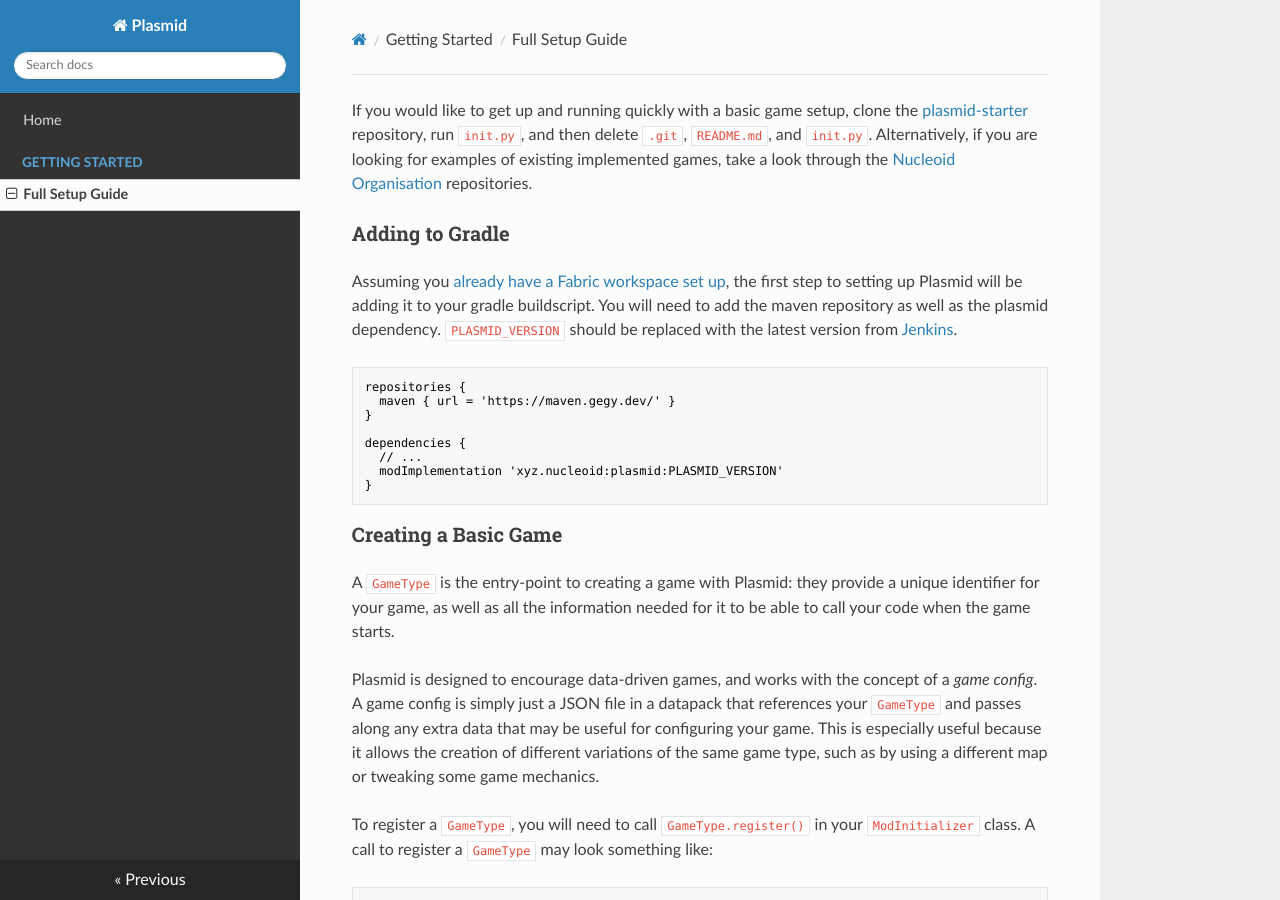
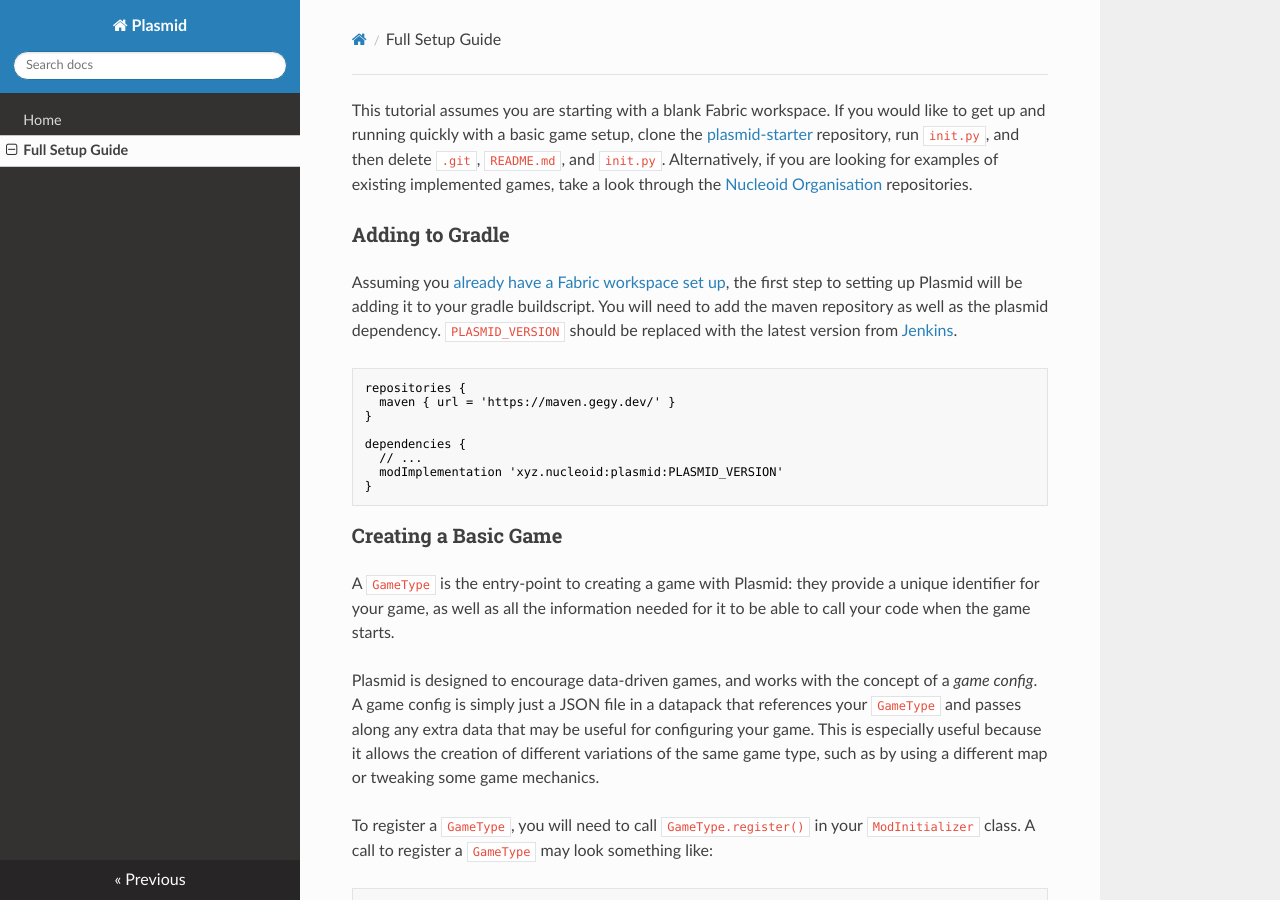
Before and after one commit to NucleoidMC/plasmid-docs, an MkDocs documentation site: the page built from docs/full-setup.md, in a window 1280 px wide and 900 px high. Built offline with MkDocs 1.6.1, drawn with Linux system fonts in a browser that asks for light colours; nearby versions of some CDN libraries.

Commit message:
More changes

```diff
--- a/docs/full-setup.md
+++ b/docs/full-setup.md
@@ -1,4 +1,4 @@
-If you would like to get up and running quickly with a basic game setup, clone the [plasmid-starter](https://github.com/NucleoidMC/plasmid-starter) repository, run `init.py`, and then delete `.git`, `README.md`, and `init.py`. Alternatively, if you are looking for examples of existing implemented games, take a look through the [Nucleoid Organisation](https://github.com/NucleoidMC) repositories.
+This tutorial assumes you are starting with a blank Fabric workspace. If you would like to get up and running quickly with a basic game setup, clone the [plasmid-starter](https://github.com/NucleoidMC/plasmid-starter) repository, run `init.py`, and then delete `.git`, `README.md`, and `init.py`. Alternatively, if you are looking for examples of existing implemented games, take a look through the [Nucleoid Organisation](https://github.com/NucleoidMC) repositories.
 
 ### Adding to Gradle
 Assuming you [already have a Fabric workspace set up](https://fabricmc.net/wiki/tutorial:setup), the first step to setting up Plasmid will be adding it to your gradle buildscript. You will need to add the maven repository as well as the plasmid dependency. `PLASMID_VERSION` should be replaced with the latest version from [Jenkins](https://ci.gegy.dev/job/plasmid/).
--- a/mkdocs.yml
+++ b/mkdocs.yml
@@ -4,5 +4,4 @@ site_author: NucleoidMC
 theme: readthedocs
 nav:
     - Home: index.md
-    - 'Getting Started':
-      - 'Full Setup Guide': 'full-setup.md'
+    - 'Full Setup Guide': 'full-setup.md'
```
